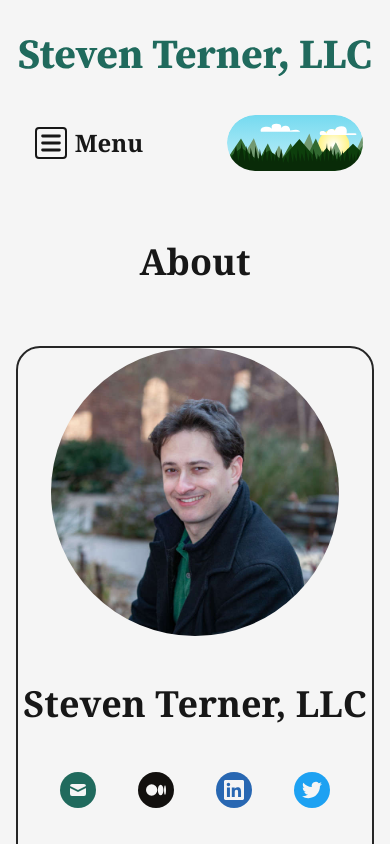
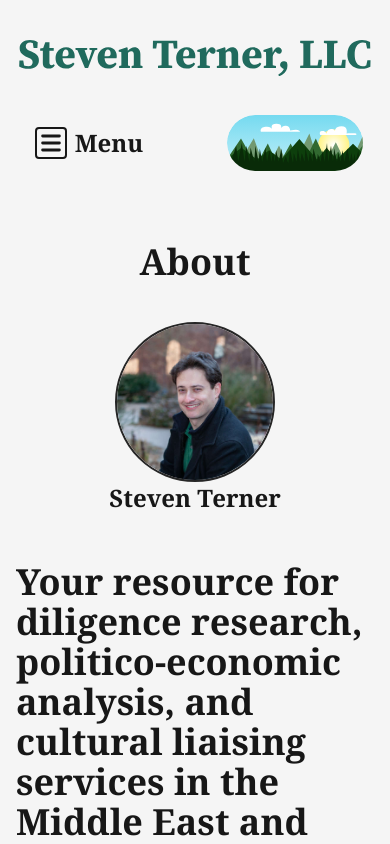
Before and after one commit to DoctorDerek/steven-terner.github.io, a Next.js app: page /about in a window 390 px wide. Shown: the top 844 px of the page. Built offline with nearby package versions, Linux system fonts and the light colour scheme; a web font is replaced by a local one; what @tailwindcss/typography would draw is missing.

Commit message:
Move image out of sidebar until md: breakpoint

```diff
--- a/components/AboutSidebar.js
+++ b/components/AboutSidebar.js
@@ -6,7 +6,7 @@ import Image from "@/components/Image"
 const AboutSidebar = ({ photo = false }) => (
   <div className="flex flex-col items-center space-y-12 border-2 border-gray-800 border-solid text-md rounded-3xl sm:col-span-3 sm:border-0">
     {photo && (
-      <div className="grid grid-cols-1 w-72 h-72">
+      <div className="hidden md:grid w-72 h-72">
         <Image
           alt="ocean"
           src="/static/images/StevenTernerPhoto2-cropped.jpg"
--- a/pages/about.js
+++ b/pages/about.js
@@ -3,6 +3,7 @@ import AboutSidebar from "@/components/AboutSidebar"
 import { PageSeo } from "@/components/SEO"
 import SectionContainer from "@/components/SectionContainer"
 import PageTitle from "@/components/PageTitle"
+import Image from "@/components/Image"
 
 export default function About() {
   return (
@@ -14,13 +15,24 @@ export default function About() {
       />
       <PageTitle>About</PageTitle>
       <SectionContainer fullWidth={true}>
-        <div className="grid grid-cols-1 space-y-6 sm:grid-cols-12 sm:space-y-0">
-          <div className="col-span-1 py-1"></div>
+        <div className="flex flex-col-reverse md:flex-row md:space-x-6">
           <AboutSidebar photo={true} />
-          <div className="col-span-1 py-1"></div>
 
-          <div className="flex flex-col col-span-1 space-y-12 sm:col-span-6">
-            <h2 className="font-serif text-4xl font-bold ">
+          <div className="flex flex-col space-y-12">
+            <h2 className="font-serif text-4xl font-bold">
+              <div className="block pb-12 md:hidden">
+                <div className="grid w-40 h-40 max-w-full mx-auto border-2 border-gray-800 border-solid rounded-full sm:w-60 sm:h-60">
+                  <Image
+                    alt="ocean"
+                    src="/static/images/StevenTernerPhoto2-cropped.jpg"
+                    className="rounded-full"
+                    sizes="portrait"
+                  />
+                </div>
+                <p className="font-serif text-2xl font-bold text-center sm:text-4xl">
+                  Steven Terner
+                </p>
+              </div>
               Your resource for diligence research, politico-economic analysis,
               and cultural liaising services in the Middle East and Central
               Asia.
```
